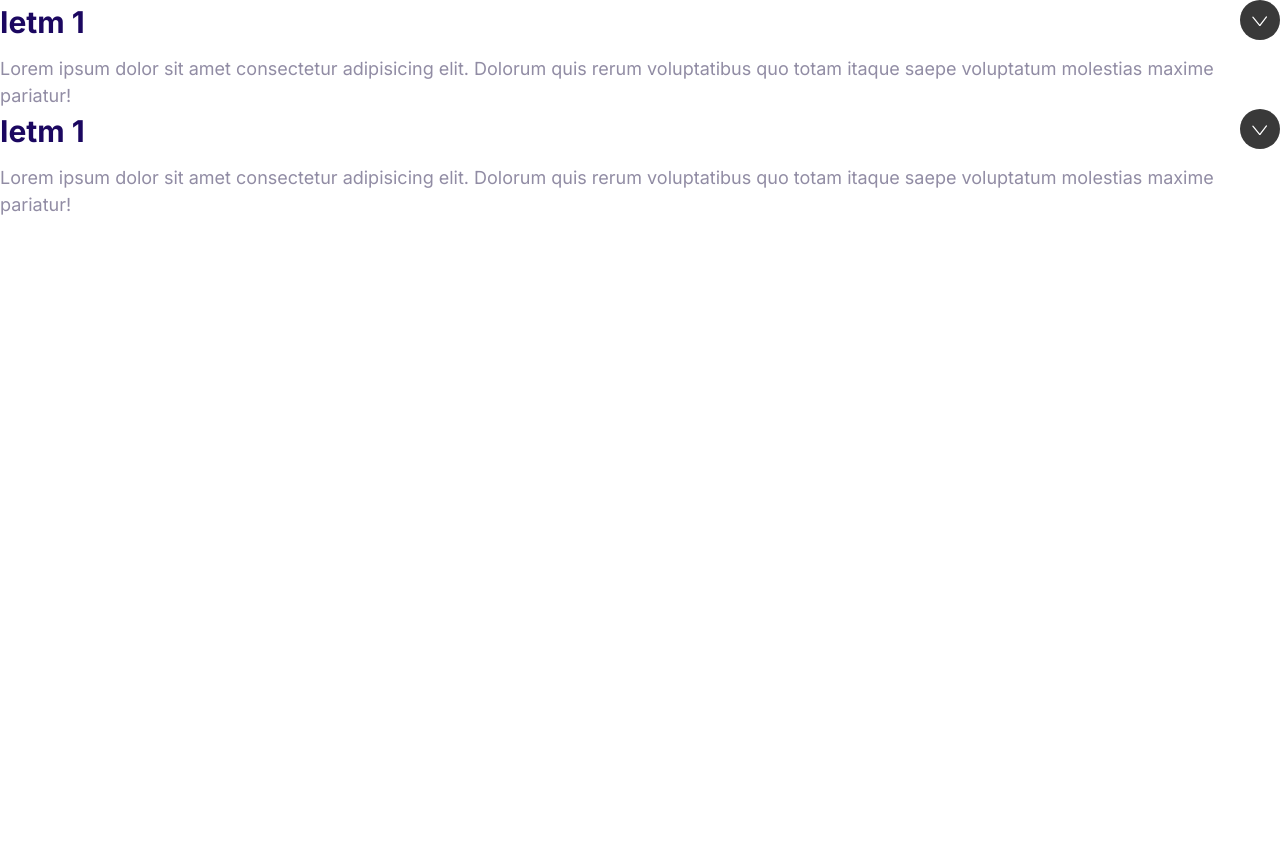
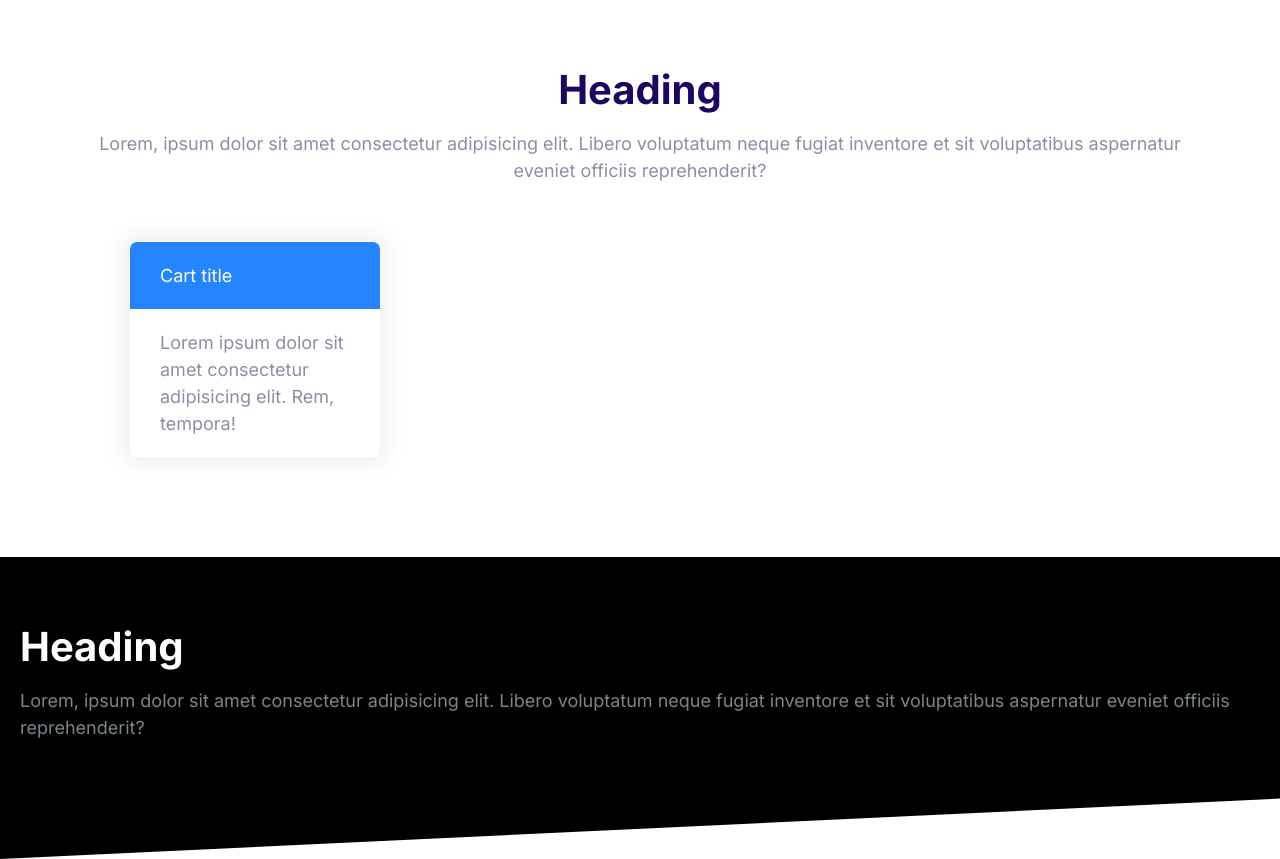
Before and after one commit to filippkz/First-progect, a plain HTML site: page index.html in a window 1280 px wide. Before the commit the page ends 800 px from the top, so only its background shows below. Drawn offline with Linux system fonts and the light colour scheme.

Commit message:
Building blocks.

```diff
--- a/css/styles.css
+++ b/css/styles.css
@@ -603,3 +603,43 @@ transform: rotate(0);
   max-height: 100vh;
   opacity: 1;
 }
+
+
+/* Blocks */
+
+.block {
+  --padding-vertical: 6rem;
+  padding: var(--padding-vertical) 2rem;
+}
+
+.block__header {
+  text-align: center;
+}
+
+.block__heading {
+  margin-top: 0rem;
+}
+
+.block--dark {
+  background: #000;
+  color: #7b858b;
+}
+
+.block--dark .block__heading {
+  color: #fff;
+}
+
+.block--skewed-right {
+  padding-bottom: calc(var(--padding-vertical) + 4rem);
+  clip-path: polygon(0% 0%, 100% 0%, 100% 100%, 0% 80%);
+}
+
+.block--skewed-left {
+  padding-bottom: calc(var(--padding-vertical) + 4rem);
+  clip-path: polygon(0% 0%, 100% 0%, 100% 80%, 0% 100%);
+}
+
+.container {
+  max-width: 1140px;
+  margin: 0 auto;
+}
--- a/index.html
+++ b/index.html
@@ -14,32 +14,33 @@
     <title>Document</title>
   </head>
   <body>
-    <div class="collapsible collapsible--expanded">
-      <header class="collapsible__header">
-        <h2 class="collapsible__heading">Ietm 1</h2>
-        <svg class="icon icon--white collapsible__chevron">
-          <use xlink:href="images/sprite.svg#chevron"></use>
-        </svg>
+    <section class="block container">
+      <header class="block__header">
+        <h2 class="block__heading">Heading</h2>
+        <p>
+          Lorem, ipsum dolor sit amet consectetur adipisicing elit. Libero
+          voluptatum neque fugiat inventore et sit voluptatibus aspernatur
+          eveniet officiis reprehenderit?
+        </p>
       </header>
-      <div class="collapsible__content">
-        Lorem ipsum dolor sit amet consectetur adipisicing elit. Dolorum quis
-        rerum voluptatibus quo totam itaque saepe voluptatum molestias maxime
-        pariatur!
+      <div style="width: 30%; padding: 4rem">
+        <div class="card card--primary">
+          <header class="card__header">Cart title</header>
+          <div class="card__body">
+            Lorem ipsum dolor sit amet consectetur adipisicing elit. Rem,
+            tempora!
+          </div>
+        </div>
       </div>
-    </div>
-    <div class="collapsible collapsible--expanded">
-      <header class="collapsible__header">
-        <h2 class="collapsible__heading">Ietm 1</h2>
-        <svg class="icon icon--white collapsible__chevron">
-          <use xlink:href="images/sprite.svg#chevron"></use>
-        </svg>
-      </header>
-      <div class="collapsible__content">
-        Lorem ipsum dolor sit amet consectetur adipisicing elit. Dolorum quis
-        rerum voluptatibus quo totam itaque saepe voluptatum molestias maxime
-        pariatur!
-      </div>
-    </div>
+    </section>
+    <section class="block block--dark block--skewed-left">
+      <h2 class="block__heading">Heading</h2>
+      <p>
+        Lorem, ipsum dolor sit amet consectetur adipisicing elit. Libero
+        voluptatum neque fugiat inventore et sit voluptatibus aspernatur eveniet
+        officiis reprehenderit?
+      </p>
+    </section>
     <script src="js/main.js"></script>
   </body>
 </html>
```
Also changed, not shown: components/blocks.html (added, +26 -0 lines), components/collapsibles.html (+0 -1 lines).
